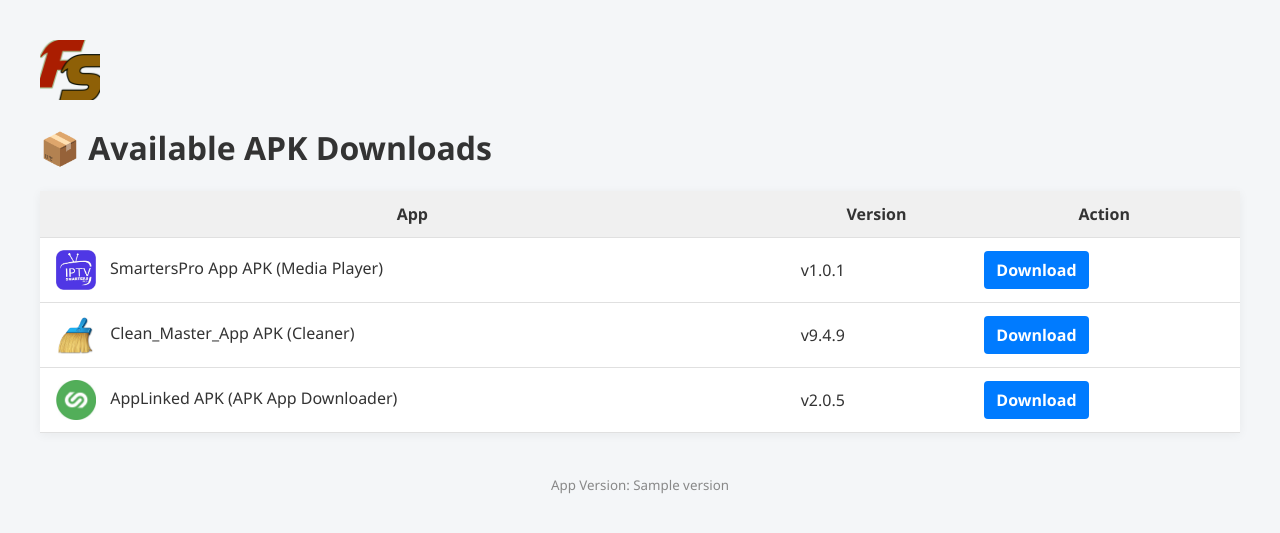
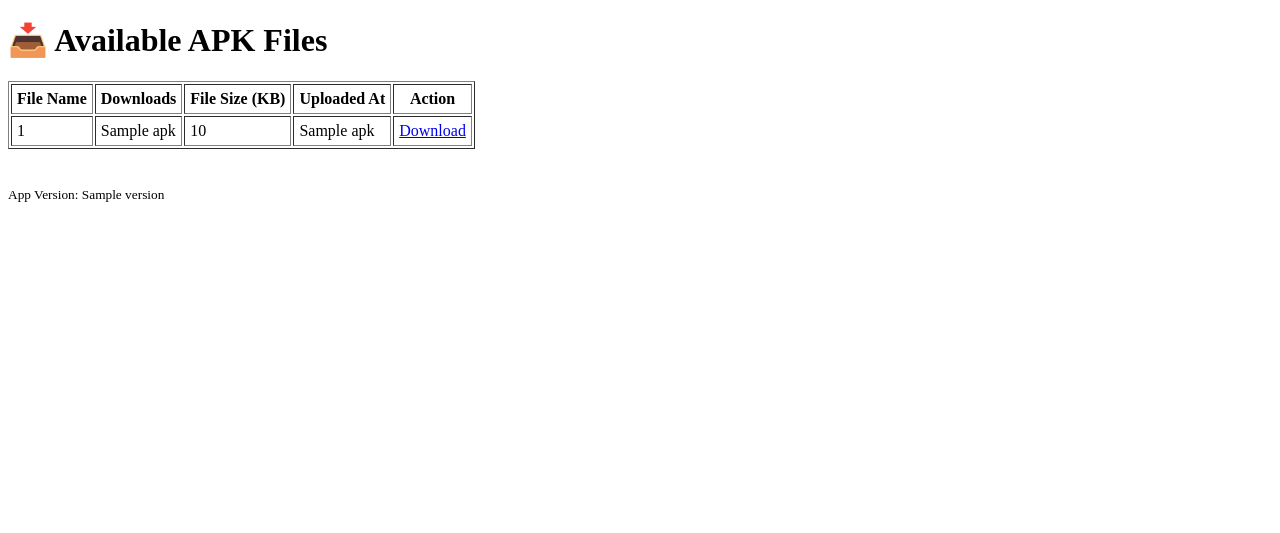
Before and after one commit to dsvhub/APKlink, a Flask app: template templates/public_apks.html in a window 1280 px wide. Shown: the top 533 px of the page. Run offline with Flask 3, Linux system fonts and the light colour scheme; the template is opened without the code that fills it: most values are stand-ins (such as "Sample title", 1, 10 or a date in 2020).

Commit message:
Add AppLinked_2.0.5).apk

```diff
--- a/templates/public_apks.html
+++ b/templates/public_apks.html
@@ -1,103 +1,35 @@
 <!doctype html>
 <html>
 <head>
-    <title>📥 Public APK Downloads</title>
-    <style>
-        body {
-            font-family: 'Segoe UI', Tahoma, Geneva, Verdana, sans-serif;
-            margin: 40px;
-            background-color: #f4f6f8;
-            color: #333;
-        }
-        .logo {
-            height: 60px;
-        }
-        table {
-            width: 100%;
-            background-color: #fff;
-            border-collapse: collapse;
-            box-shadow: 0 2px 10px rgba(0,0,0,0.05);
-            margin-top: 20px;
-        }
-        th, td {
-            padding: 12px 16px;
-            border-bottom: 1px solid #e0e0e0;
-        }
-        th {
-            background-color: #f0f0f0;
-        }
-        a.btn-download {
-            display: inline-block;
-            background-color: #007bff;
-            color: white;
-            padding: 8px 12px;
-            border-radius: 4px;
-            text-decoration: none;
-            font-weight: bold;
-        }
-        a.btn-download:hover {
-            background-color: #0056b3;
-        }
-        footer {
-            margin-top: 40px;
-            text-align: center;
-            color: #888;
-        }
-    </style>
+    <title>Public APK Downloads</title>
 </head>
 <body>
+    <h1>📥 Available APK Files</h1>
 
-    <!-- 🔹 Logo -->
-    <img src="{{ url_for('static', filename='logo.png') }}" alt="Logo" class="logo">
+    <table border="1" cellpadding="5">
+        <tr>
+            <th>File Name</th>
+            <th>Downloads</th>
+            <th>File Size (KB)</th>
+            <th>Uploaded At</th>
+            <th>Action</th>
+        </tr>
+        {% for apk in apks %}
+        <tr>
+            <td>{{ apk[0] }}</td>
+            <td>{{ apk[1] }}</td>
+            <td>{{ (apk[2] / 1024) | round(1) }}</td>
+            <td>{{ apk[3] }}</td>
+            <td><a href="{{ url_for('public_download', filename=apk[0]) }}">Download</a></td>
+        </tr>
+        {% endfor %}
+    </table>
 
-    <!-- 🔹 Title -->
-    <h1>📦 Available APK Downloads</h1>
+    <br><br>
 
-    <!-- 🔹 APK Table -->
-<table>
-    <tr>
-        <th>App</th>
-        <th>Version</th>
-        <th>Action</th>
-    </tr>
-    <tr>
-        <td>
-            <img src="{{ url_for('static', filename='icons/SmartersPro.png') }}" alt="SmartersPro App APK (Media Player) Logo" style="height:40px; vertical-align: middle; margin-right: 10px;">
-            SmartersPro App APK (Media Player)
-        </td>
-        <td>v1.0.1</td>
-        <td>
-            <a class="btn-download" href="https://github.com/dsvhub/APKlink/releases/download/V1.0/SmartersPro.apk" target="_blank">Download</a>
-        </td>
-    </tr>
-
-    <tr>
-        <td>
-            <img src="{{ url_for('static', filename='icons/clean_master-logo.png') }}" alt="Clean_Master_App APK (Cleaner) Logo" style="height:40px; vertical-align: middle; margin-right: 10px;">
-            Clean_Master_App APK (Cleaner)
-        </td>
-        <td>v9.4.9</td>
-        <td>
-            <a class="btn-download" href="https://github.com/dsvhub/APKlink/releases/download/V1.0/clean-master-9-4-9.apk" target="_blank">Download</a>
-        </td>
-    </tr>
-
-    <tr>
-        <td>
-            <img src="{{ url_for('static', filename='icons/AppLinkedLogo2.png') }}" alt="AppLinked APK (APK App Downloader) Logo" style="height:40px; vertical-align: middle; margin-right: 10px;">
-            AppLinked APK (APK App Downloader)
-        </td>
-        <td>v2.0.5</td>
-        <td>
-            <a class="btn-download" href="https://github.com/dsvhub/APKlink/releases/download/V1.0/AppLinked_2.0.5.apk" target="_blank">Download</a>
-        </td>
-    </tr></table>
-
-
-    <!-- 🔹 Footer -->
+    <!-- ✅ Footer placed correctly -->
     <footer>
         <small>App Version: {{ version }}</small>
     </footer>
-
 </body>
 </html>
```
